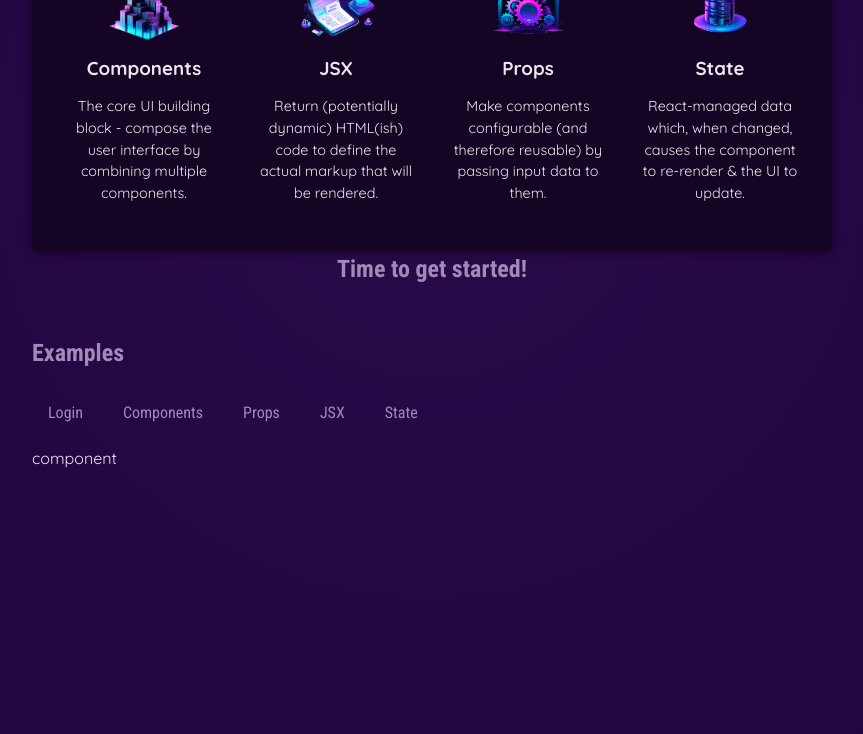
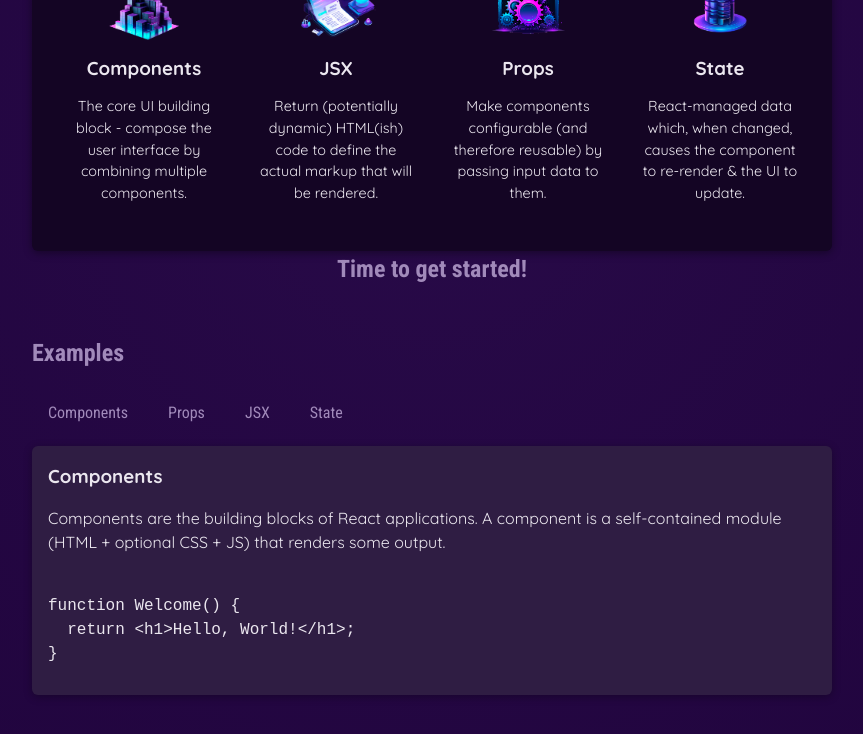
Before and after one commit to sitiabdulaziz11/frontend-React-and-javascript, a React (Vite) app in the folder react-project/section-3_React-essentials/01-starting-project/: page / in a window 1280 px wide. Both pictures are taken after a click on the button "Components". Shown: the part 480-1214 px from the top of the page, without its empty margins (208-1071 px from the left). Built offline with nearby package versions, Linux system fonts and the light colour scheme.

Commit message:
conditional in react

```diff
--- a/react-project/section-3_React-essentials/01-starting-project/src/App.jsx
+++ b/react-project/section-3_React-essentials/01-starting-project/src/App.jsx
@@ -1,16 +1,12 @@
 import {useState} from 'react'
 //import componentImg from './assets/component.png'
 
+import {EXAMPLES} from './data.js';
 import Header from './components/Header/Header.jsx';
 import CoreConcept from './components/CoreConcept.jsx';
 import { CORE_CONCEPTS } from './data.js';
 import TabButton from './components/TabButton.jsx';
 
-export const user = {
-  email: '',
-  password: '',
-  loggedIn: false,
-};
 function MyFunc() {
   return "aselamu aleycum"
 };
@@ -19,8 +15,13 @@
 
 function App() {
 //let tabContent = 'please click a button';
-const [selectedTopic, setSelectedTopic] = useState('please click a button');
-
+// useState() ,the value we get here is an array with exactly two elements. when we use stateArray
+//const stateArray = useState('please click a button');
+// but we can use object destructering to store this two value of stateArray.
+//const [selectedTopic, setSelectedTopic] = useState('please click a button');
+//const [selectedTopic, setSelectedTopic] = useState('components');
+const [selectedTopic, setSelectedTopic] = useState();
+// the 1st value os useState is for the 1st variable, and the second value of stateArray in this case for "setSelectedTopic" is the function that we can use to update it.
   function handleSelect(selectedButton) {
     // selectedButton may be => 'components', 'JSX', 'props', or 'state'
     //console.log(selectedButton)
@@ -33,11 +34,19 @@
 
   console.log('App component executing');
 
-  const handleLogin = () => {
-        user.email = 'siti@gmail.com';
-        user.password = '123';
-        user.loggedIn = true;
-    }
+  let tabContent = <p>Please select a topic.</p>;
+  if (selectedTopic) {
+    tabContent =
+    <div id="tab-content">
+        <h3>{EXAMPLES[selectedTopic].title}</h3>
+        <p>{EXAMPLES[selectedTopic].description}</p>
+        <pre>
+          <code>
+            {EXAMPLES[selectedTopic].code}
+          </code>
+        </pre>
+      </div>
+  }
 
   return (
     <div>
@@ -82,15 +91,58 @@
             <TabButton label='State' />
             */}
 
-            <button onClick={handleLogin}>Login</button>
-            <TabButton onSelect={() => handleSelect('component')}>Components</TabButton>
+            <TabButton onSelect={() => handleSelect('components')}>Components</TabButton>
             <TabButton onSelect={() => handleSelect('props')}>Props</TabButton>
             <TabButton onSelect={() => handleSelect('jsx')}>JSX</TabButton>
             <TabButton onSelect={() => handleSelect('state')}>State</TabButton>
           </menu>
+          {tabContent}
           {/*Daynamic Content
-          {tabContent}*/}
-          {selectedTopic}
+          {tabContent}
+          {selectedTopic}*/}
+          {/*{selectedTopic === 'undefined'} <p>Please select a topic.</p> or below*/}
+
+          {/* alternateve way for condition on react
+           1
+           {!selectedTopic ? <p>Please select a topic.</p> : null}
+          {selectedTopic ? (<div id="tab-content">
+            <h3>{EXAMPLES[selectedTopic].title}</h3>
+            <p>{EXAMPLES[selectedTopic].description}</p>
+            <pre>
+              <code>
+              {EXAMPLES[selectedTopic].code}
+              </code>
+            </pre>
+          </div>
+          ) : null}
+
+           2 {!selectedTopic ? (
+            <p>Please select a topic.</p>
+          ) : (
+            <div id="tab-content">
+            <h3>{EXAMPLES[selectedTopic].title}</h3>
+            <p>{EXAMPLES[selectedTopic].description}</p>
+            <pre>
+              <code>
+              {EXAMPLES[selectedTopic].code}
+              </code>
+            </pre>
+            </div>
+          )}
+          3 other alternateve way for condition on react
+          {!selectedTopic && <p>Please select a topic.</p> }
+          {selectedTopic && (
+            <div id="tab-content">
+            <h3>{EXAMPLES[selectedTopic].title}</h3>
+            <p>{EXAMPLES[selectedTopic].description}</p>
+            <pre>
+              <code>
+              {EXAMPLES[selectedTopic].code}
+              </code>
+            </pre>
+          </div>
+          )} with {tabContent} 4 ways of condition
+          */}
         </section>
       </main>
     </div>
--- a/react-project/section-3_React-essentials/01-starting-project/src/data.js
+++ b/react-project/section-3_React-essentials/01-starting-project/src/data.js
@@ -29,3 +29,54 @@
       'React-managed data which, when changed, causes the component to re-render & the UI to update.',
   },
 ];
+
+export const EXAMPLES = {
+  components: {
+    title: 'Components',
+    description:
+      'Components are the building blocks of React applications. A component is a self-contained module (HTML + optional CSS + JS) that renders some output.',
+    code: `
+function Welcome() {
+  return <h1>Hello, World!</h1>;
+}`,
+  },
+  jsx: {
+    title: 'JSX',
+    description:
+      'JSX is a syntax extension to JavaScript. It is similar to a template language, but it has full power of JavaScript (e.g., it may output dynamic content).',
+    code: `
+<div>
+  <h1>Welcome {userName}</h1>
+  <p>Time to learn React!</p>
+</div>`,
+  },
+  props: {
+    title: 'Props',
+    description:
+      'Components accept arbitrary inputs called props. They are like function arguments.',
+    code: `
+function Welcome(props) {
+  return <h1>Hello, {props.name}</h1>;
+}`,
+  },
+  state: {
+    title: 'State',
+    description:
+      'State allows React components to change their output over time in response to user actions, network responses, and anything else.',
+    code: `
+function Counter() {
+  const [isVisible, setIsVisible] = useState(false);
+
+  function handleClick() {
+    setIsVisible(true);
+  }
+
+  return (
+    <div>
+      <button onClick={handleClick}>Show Details</button>
+      {isVisible && <p>Amazing details!</p>}
+    </div>
+  );
+}`,
+  },
+};
```
Also changed, not shown: react-project/section-3_React-essentials/01-starting-project/src/exercise9.jsx (added, +16 -0 lines), 1 other file (tests, documents, lock files or other folders).
